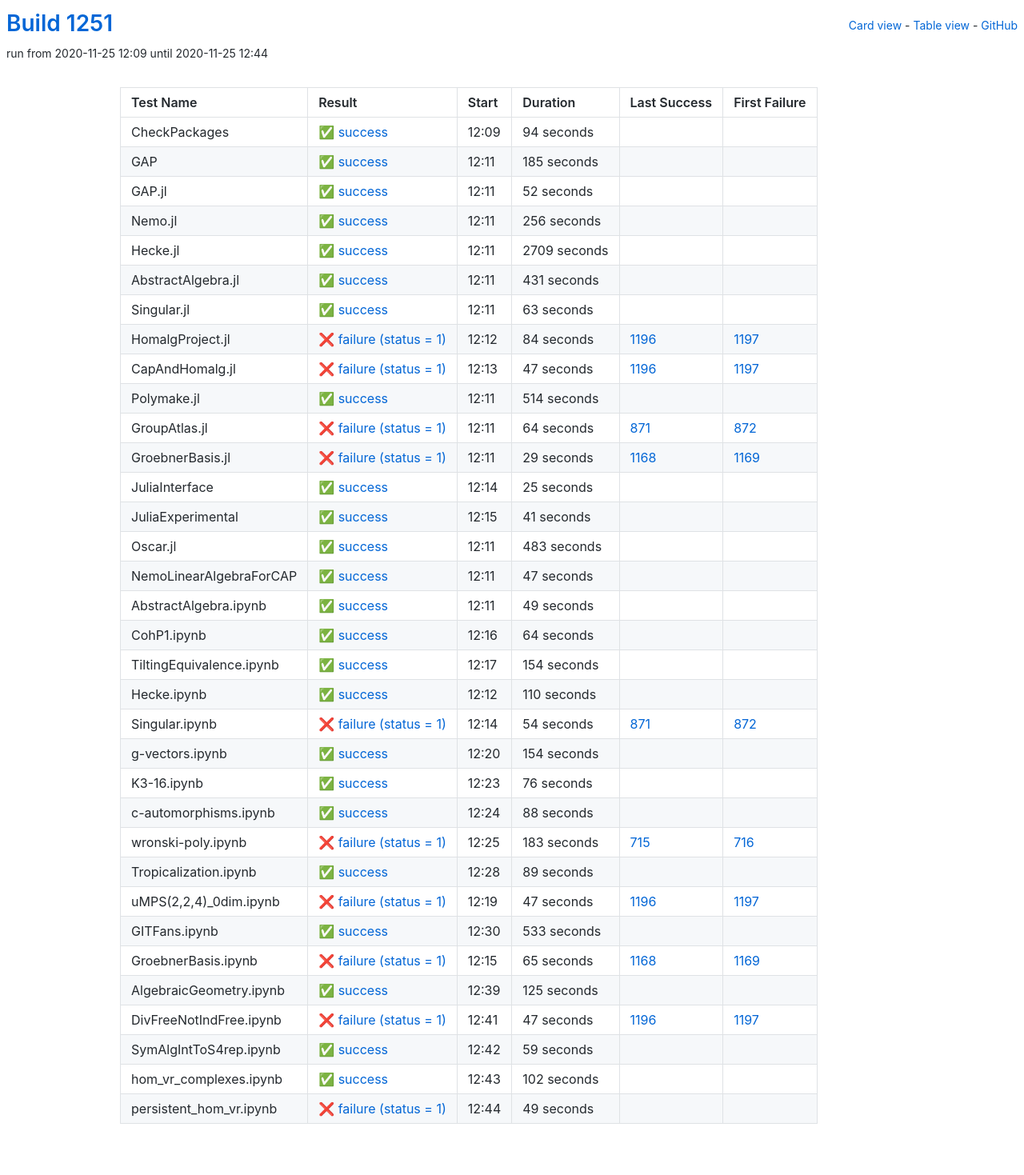
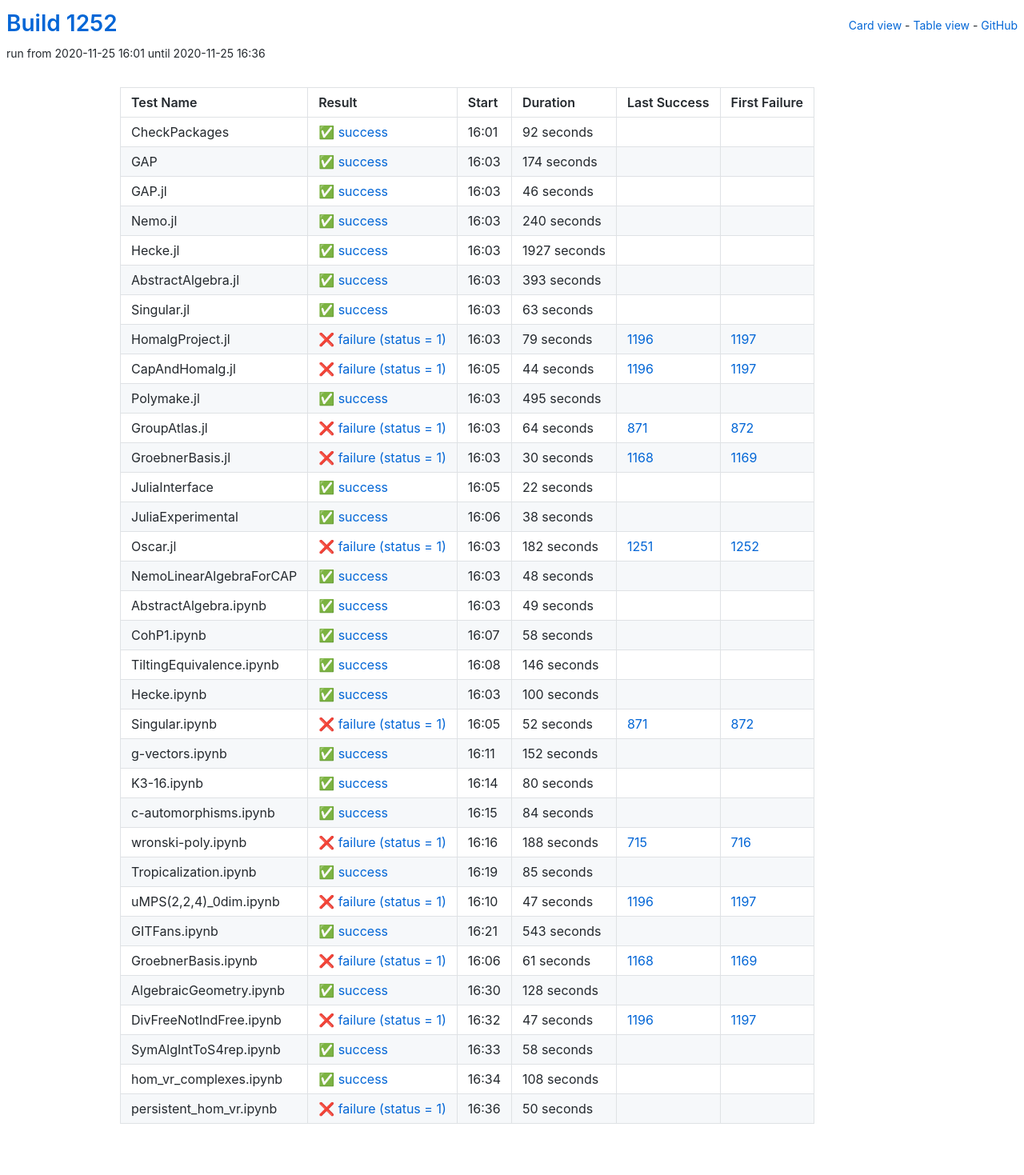
Before and after one commit to oscar-system/oscar-ci-status-stable, a Jekyll site: the page built from table.html, in a window 1280 px wide. Shown: the whole page at 80% size. Built offline with Jekyll 4.4.1, drawn with Linux system fonts in a browser that asks for light colours.

Commit message:
Build #1252

```diff
--- a/_data/ci.yml
+++ b/_data/ci.yml
@@ -1,6 +1,6 @@
 ---
-build: 1251
-build_url: https://oscarci.mathematik.uni-kl.de/job/oscar-stable/1251/
+build: 1252
+build_url: https://oscarci.mathematik.uni-kl.de/job/oscar-stable/1252/
 job: oscar-stable
 organization: oscar-system
 repo: oscar-ci-status-stable
@@ -8,80 +8,80 @@ repourl: https://github.com/oscar-system/oscar-ci-status-stable
 tests:
 - name: CheckPackages
   id: checkpackages
-  log: https://oscarci.mathematik.uni-kl.de/job/oscar-stable/1251/artifact/logs/build-1251/CheckPackages.log
-  start: 2020-11-25 12:09
+  log: https://oscarci.mathematik.uni-kl.de/job/oscar-stable/1252/artifact/logs/build-1252/CheckPackages.log
+  start: 2020-11-25 16:01
   success: true
   exitcode: 0
   status: success
-  duration: 94
+  duration: 92
   last_success: false
   last_success_url:
   first_failure: false
   first_failure_url:
 - name: GAP
   id: gap
-  log: https://oscarci.mathematik.uni-kl.de/job/oscar-stable/1251/artifact/logs/build-1251/GAP.log
-  start: 2020-11-25 12:11
+  log: https://oscarci.mathematik.uni-kl.de/job/oscar-stable/1252/artifact/logs/build-1252/GAP.log
+  start: 2020-11-25 16:03
   success: true
   exitcode: 0
   status: success
-  duration: 185
+  duration: 174
   last_success: false
   last_success_url:
   first_failure: false
   first_failure_url:
 - name: GAP.jl
   id: gap-jl
-  log: https://oscarci.mathematik.uni-kl.de/job/oscar-stable/1251/artifact/logs/build-1251/GAP.jl.log
-  start: 2020-11-25 12:11
+  log: https://oscarci.mathematik.uni-kl.de/job/oscar-stable/1252/artifact/logs/build-1252/GAP.jl.log
+  start: 2020-11-25 16:03
   success: true
   exitcode: 0
   status: success
-  duration: 52
+  duration: 46
   last_success: false
   last_success_url:
   first_failure: false
   first_failure_url:
 - name: Nemo.jl
   id: nemo-jl
-  log: https://oscarci.mathematik.uni-kl.de/job/oscar-stable/1251/artifact/logs/build-1251/Nemo.jl.log
-  start: 2020-11-25 12:11
+  log: https://oscarci.mathematik.uni-kl.de/job/oscar-stable/1252/artifact/logs/build-1252/Nemo.jl.log
+  start: 2020-11-25 16:03
   success: true
   exitcode: 0
   status: success
-  duration: 256
+  duration: 240
   last_success: false
   last_success_url:
   first_failure: false
   first_failure_url:
 - name: Hecke.jl
   id: hecke-jl
-  log: https://oscarci.mathematik.uni-kl.de/job/oscar-stable/1251/artifact/logs/build-1251/Hecke.jl.log
-  start: 2020-11-25 12:11
+  log: https://oscarci.mathematik.uni-kl.de/job/oscar-stable/1252/artifact/logs/build-1252/Hecke.jl.log
+  start: 2020-11-25 16:03
   success: true
   exitcode: 0
   status: success
-  duration: 2709
+  duration: 1927
   last_success: false
   last_success_url:
   first_failure: false
   first_failure_url:
 - name: AbstractAlgebra.jl
   id: abstractalgebra-jl
-  log: https://oscarci.mathematik.uni-kl.de/job/oscar-stable/1251/artifact/logs/build-1251/AbstractAlgebra.jl.log
-  start: 2020-11-25 12:11
+  log: https://oscarci.mathematik.uni-kl.de/job/oscar-stable/1252/artifact/logs/build-1252/AbstractAlgebra.jl.log
+  start: 2020-11-25 16:03
   success: true
   exitcode: 0
   status: success
-  duration: 431
+  duration: 393
   last_success: false
   last_success_url:
   first_failure: false
   first_failure_url:
 - name: Singular.jl
   id: singular-jl
-  log: https://oscarci.mathematik.uni-kl.de/job/oscar-stable/1251/artifact/logs/build-1251/Singular.jl.log
-  start: 2020-11-25 12:11
+  log: https://oscarci.mathematik.uni-kl.de/job/oscar-stable/1252/artifact/logs/build-1252/Singular.jl.log
+  start: 2020-11-25 16:03
   success: true
   exitcode: 0
   status: success
@@ -92,44 +92,44 @@ tests:
   first_failure_url:
 - name: HomalgProject.jl
   id: homalgproject-jl
-  log: https://oscarci.mathematik.uni-kl.de/job/oscar-stable/1251/artifact/logs/build-1251/HomalgProject.jl.log
-  start: 2020-11-25 12:12
+  log: https://oscarci.mathematik.uni-kl.de/job/oscar-stable/1252/artifact/logs/build-1252/HomalgProject.jl.log
+  start: 2020-11-25 16:03
   success: false
   exitcode: 1
   status: failure
-  duration: 84
+  duration: 79
   last_success: 1196
   last_success_url: https://oscarci.mathematik.uni-kl.de/job/oscar-stable/1196/
   first_failure: 1197
   first_failure_url: https://oscarci.mathematik.uni-kl.de/job/oscar-stable/1197/
 - name: CapAndHomalg.jl
   id: capandhomalg-jl
-  log: https://oscarci.mathematik.uni-kl.de/job/oscar-stable/1251/artifact/logs/build-1251/CapAndHomalg.jl.log
-  start: 2020-11-25 12:13
+  log: https://oscarci.mathematik.uni-kl.de/job/oscar-stable/1252/artifact/logs/build-1252/CapAndHomalg.jl.log
+  start: 2020-11-25 16:05
   success: false
   exitcode: 1
   status: failure
-  duration: 47
+  duration: 44
   last_success: 1196
   last_success_url: https://oscarci.mathematik.uni-kl.de/job/oscar-stable/1196/
   first_failure: 1197
   first_failure_url: https://oscarci.mathematik.uni-kl.de/job/oscar-stable/1197/
 - name: Polymake.jl
   id: polymake-jl
-  log: https://oscarci.mathematik.uni-kl.de/job/oscar-stable/1251/artifact/logs/build-1251/Polymake.jl.log
-  start: 2020-11-25 12:11
+  log: https://oscarci.mathematik.uni-kl.de/job/oscar-stable/1252/artifact/logs/build-1252/Polymake.jl.log
+  start: 2020-11-25 16:03
   success: true
   exitcode: 0
   status: success
-  duration: 514
+  duration: 495
   last_success: false
   last_success_url:
   first_failure: false
   first_failure_url:
 - name: GroupAtlas.jl
   id: groupatlas-jl
-  log: https://oscarci.mathematik.uni-kl.de/job/oscar-stable/1251/artifact/logs/build-1251/GroupAtlas.jl.log
-  start: 2020-11-25 12:11
+  log: https://oscarci.mathematik.uni-kl.de/job/oscar-stable/1252/artifact/logs/build-1252/GroupAtlas.jl.log
+  start: 2020-11-25 16:03
   success: false
   exitcode: 1
   status: failure
@@ -140,68 +140,68 @@ tests:
   first_failure_url: https://oscarci.mathematik.uni-kl.de/job/oscar-stable/872/
 - name: GroebnerBasis.jl
   id: groebnerbasis-jl
-  log: https://oscarci.mathematik.uni-kl.de/job/oscar-stable/1251/artifact/logs/build-1251/GroebnerBasis.jl.log
-  start: 2020-11-25 12:11
+  log: https://oscarci.mathematik.uni-kl.de/job/oscar-stable/1252/artifact/logs/build-1252/GroebnerBasis.jl.log
+  start: 2020-11-25 16:03
   success: false
   exitcode: 1
   status: failure
-  duration: 29
+  duration: 30
   last_success: 1168
   last_success_url: https://oscarci.mathematik.uni-kl.de/job/oscar-stable/1168/
   first_failure: 1169
   first_failure_url: https://oscarci.mathematik.uni-kl.de/job/oscar-stable/1169/
 - name: JuliaInterface
   id: juliainterface
-  log: https://oscarci.mathematik.uni-kl.de/job/oscar-stable/1251/artifact/logs/build-1251/JuliaInterface.log
-  start: 2020-11-25 12:14
+  log: https://oscarci.mathematik.uni-kl.de/job/oscar-stable/1252/artifact/logs/build-1252/JuliaInterface.log
+  start: 2020-11-25 16:05
   success: true
   exitcode: 0
   status: success
-  duration: 25
+  duration: 22
   last_success: false
   last_success_url:
   first_failure: false
   first_failure_url:
 - name: JuliaExperimental
   id: juliaexperimental
-  log: https://oscarci.mathematik.uni-kl.de/job/oscar-stable/1251/artifact/logs/build-1251/JuliaExperimental.log
-  start: 2020-11-25 12:15
+  log: https://oscarci.mathematik.uni-kl.de/job/oscar-stable/1252/artifact/logs/build-1252/JuliaExperimental.log
+  start: 2020-11-25 16:06
   success: true
   exitcode: 0
   status: success
-  duration: 41
+  duration: 38
   last_success: false
   last_success_url:
   first_failure: false
   first_failure_url:
 - name: Oscar.jl
   id: oscar-jl
-  log: https://oscarci.mathematik.uni-kl.de/job/oscar-stable/1251/artifact/logs/build-1251/Oscar.jl.log
-  start: 2020-11-25 12:11
+  log: https://oscarci.mathematik.uni-kl.de/job/oscar-stable/1252/artifact/logs/build-1252/Oscar.jl.log
+  start: 2020-11-25 16:03
+  success: false
+  exitcode: 1
+  status: failure
+  duration: 182
+  last_success: 1251
+  last_success_url: https://oscarci.mathematik.uni-kl.de/job/oscar-stable/1251/
+  first_failure: 1252
+  first_failure_url: https://oscarci.mathematik.uni-kl.de/job/oscar-stable/1252/
+- name: NemoLinearAlgebraForCAP
+  id: nemolinearalgebraforcap
+  log: https://oscarci.mathematik.uni-kl.de/job/oscar-stable/1252/artifact/logs/build-1252/NemoLinearAlgebraForCAP.log
+  start: 2020-11-25 16:03
   success: true
   exitcode: 0
   status: success
-  duration: 483
-  last_success: false
-  last_success_url:
-  first_failure: false
-  first_failure_url:
-- name: NemoLinearAlgebraForCAP
-  id: nemolinearalgebraforcap
-  log: https://oscarci.mathematik.uni-kl.de/job/oscar-stable/1251/artifact/logs/build-1251/NemoLinearAlgebraForCAP.log
-  start: 2020-11-25 12:11
-  success: true
-  exitcode: 0
-  status: success
-  duration: 47
+  duration: 48
   last_success: false
   last_success_url:
   first_failure: false
   first_failure_url:
 - name: AbstractAlgebra.ipynb
   id: abstractalgebra-ipynb
-  log: https://oscarci.mathematik.uni-kl.de/job/oscar-stable/1251/artifact/logs/build-1251/AbstractAlgebra.ipynb.log
-  start: 2020-11-25 12:11
+  log: https://oscarci.mathematik.uni-kl.de/job/oscar-stable/1252/artifact/logs/build-1252/AbstractAlgebra.ipynb.log
+  start: 2020-11-25 16:03
   success: true
   exitcode: 0
   status: success
@@ -212,116 +212,116 @@ tests:
   first_failure_url:
 - name: CohP1.ipynb
   id: cohp1-ipynb
-  log: https://oscarci.mathematik.uni-kl.de/job/oscar-stable/1251/artifact/logs/build-1251/CohP1.ipynb.log
-  start: 2020-11-25 12:16
+  log: https://oscarci.mathematik.uni-kl.de/job/oscar-stable/1252/artifact/logs/build-1252/CohP1.ipynb.log
+  start: 2020-11-25 16:07
   success: true
   exitcode: 0
   status: success
-  duration: 64
+  duration: 58
   last_success: false
   last_success_url:
   first_failure: false
   first_failure_url:
 - name: TiltingEquivalence.ipynb
   id: tiltingequivalence-ipynb
-  log: https://oscarci.mathematik.uni-kl.de/job/oscar-stable/1251/artifact/logs/build-1251/TiltingEquivalence.ipynb.log
-  start: 2020-11-25 12:17
+  log: https://oscarci.mathematik.uni-kl.de/job/oscar-stable/1252/artifact/logs/build-1252/TiltingEquivalence.ipynb.log
+  start: 2020-11-25 16:08
   success: true
   exitcode: 0
   status: success
-  duration: 154
+  duration: 146
   last_success: false
   last_success_url:
   first_failure: false
   first_failure_url:
 - name: Hecke.ipynb
   id: hecke-ipynb
-  log: https://oscarci.mathematik.uni-kl.de/job/oscar-stable/1251/artifact/logs/build-1251/Hecke.ipynb.log
-  start: 2020-11-25 12:12
+  log: https://oscarci.mathematik.uni-kl.de/job/oscar-stable/1252/artifact/logs/build-1252/Hecke.ipynb.log
+  start: 2020-11-25 16:03
   success: true
   exitcode: 0
   status: success
-  duration: 110
+  duration: 100
   last_success: false
   last_success_url:
   first_failure: false
   first_failure_url:
 - name: Singular.ipynb
   id: singular-ipynb
-  log: https://oscarci.mathematik.uni-kl.de/job/oscar-stable/1251/artifact/logs/build-1251/Singular.ipynb.log
-  start: 2020-11-25 12:14
+  log: https://oscarci.mathematik.uni-kl.de/job/oscar-stable/1252/artifact/logs/build-1252/Singular.ipynb.log
+  start: 2020-11-25 16:05
   success: false
   exitcode: 1
   status: failure
-  duration: 54
+  duration: 52
   last_success: 871
   last_success_url: https://oscarci.mathematik.uni-kl.de/job/oscar-stable/871/
   first_failure: 872
   first_failure_url: https://oscarci.mathematik.uni-kl.de/job/oscar-stable/872/
 - name: g-vectors.ipynb
   id: g-vectors-ipynb
-  log: https://oscarci.mathematik.uni-kl.de/job/oscar-stable/1251/artifact/logs/build-1251/g-vectors.ipynb.log
-  start: 2020-11-25 12:20
+  log: https://oscarci.mathematik.uni-kl.de/job/oscar-stable/1252/artifact/logs/build-1252/g-vectors.ipynb.log
+  start: 2020-11-25 16:11
   success: true
   exitcode: 0
   status: success
-  duration: 154
+  duration: 152
   last_success: false
   last_success_url:
   first_failure: false
   first_failure_url:
 - name: K3-16.ipynb
   id: k3-16-ipynb
-  log: https://oscarci.mathematik.uni-kl.de/job/oscar-stable/1251/artifact/logs/build-1251/K3-16.ipynb.log
-  start: 2020-11-25 12:23
+  log: https://oscarci.mathematik.uni-kl.de/job/oscar-stable/1252/artifact/logs/build-1252/K3-16.ipynb.log
+  start: 2020-11-25 16:14
   success: true
   exitcode: 0
   status: success
-  duration: 76
+  duration: 80
   last_success: false
   last_success_url:
   first_failure: false
   first_failure_url:
 - name: c-automorphisms.ipynb
   id: c-automorphisms-ipynb
-  log: https://oscarci.mathematik.uni-kl.de/job/oscar-stable/1251/artifact/logs/build-1251/c-automorphisms.ipynb.log
-  start: 2020-11-25 12:24
+  log: https://oscarci.mathematik.uni-kl.de/job/oscar-stable/1252/artifact/logs/build-1252/c-automorphisms.ipynb.log
+  start: 2020-11-25 16:15
   success: true
   exitcode: 0
   status: success
-  duration: 88
+  duration: 84
   last_success: false
   last_success_url:
   first_failure: false
   first_failure_url:
 - name: wronski-poly.ipynb
   id: wronski-poly-ipynb
-  log: https://oscarci.mathematik.uni-kl.de/job/oscar-stable/1251/artifact/logs/build-1251/wronski-poly.ipynb.log
-  start: 2020-11-25 12:25
+  log: https://oscarci.mathematik.uni-kl.de/job/oscar-stable/1252/artifact/logs/build-1252/wronski-poly.ipynb.log
+  start: 2020-11-25 16:16
   success: false
   exitcode: 1
   status: failure
-  duration: 183
+  duration: 188
   last_success: 715
   last_success_url: https://oscarci.mathematik.uni-kl.de/job/oscar-stable/715/
   first_failure: 716
   first_failure_url: https://oscarci.mathematik.uni-kl.de/job/oscar-stable/716/
 - name: Tropicalization.ipynb
   id: tropicalization-ipynb
-  log: https://oscarci.mathematik.uni-kl.de/job/oscar-stable/1251/artifact/logs/build-1251/Tropicalization.ipynb.log
-  start: 2020-11-25 12:28
+  log: https://oscarci.mathematik.uni-kl.de/job/oscar-stable/1252/artifact/logs/build-1252/Tropicalization.ipynb.log
+  start: 2020-11-25 16:19
   success: true
   exitcode: 0
   status: success
-  duration: 89
+  duration: 85
   last_success: false
   last_success_url:
   first_failure: false
   first_failure_url:
 - name: uMPS(2,2,4)_0dim.ipynb
   id: umps-2-2-4-0dim-ipynb
-  log: https://oscarci.mathematik.uni-kl.de/job/oscar-stable/1251/artifact/logs/build-1251/uMPS-2-2-4-_0dim.ipynb.log
-  start: 2020-11-25 12:19
+  log: https://oscarci.mathematik.uni-kl.de/job/oscar-stable/1252/artifact/logs/build-1252/uMPS-2-2-4-_0dim.ipynb.log
+  start: 2020-11-25 16:10
   success: false
   exitcode: 1
   status: failure
@@ -332,44 +332,44 @@ tests:
   first_failure_url: https://oscarci.mathematik.uni-kl.de/job/oscar-stable/1197/
 - name: GITFans.ipynb
   id: gitfans-ipynb
-  log: https://oscarci.mathematik.uni-kl.de/job/oscar-stable/1251/artifact/logs/build-1251/GITFans.ipynb.log
-  start: 2020-11-25 12:30
+  log: https://oscarci.mathematik.uni-kl.de/job/oscar-stable/1252/artifact/logs/build-1252/GITFans.ipynb.log
+  start: 2020-11-25 16:21
   success: true
   exitcode: 0
   status: success
-  duration: 533
+  duration: 543
   last_success: false
   last_success_url:
   first_failure: false
   first_failure_url:
 - name: GroebnerBasis.ipynb
   id: groebnerbasis-ipynb
-  log: https://oscarci.mathematik.uni-kl.de/job/oscar-stable/1251/artifact/logs/build-1251/GroebnerBasis.ipynb.log
-  start: 2020-11-25 12:15
+  log: https://oscarci.mathematik.uni-kl.de/job/oscar-stable/1252/artifact/logs/build-1252/GroebnerBasis.ipynb.log
+  start: 2020-11-25 16:06
   success: false
   exitcode: 1
   status: failure
-  duration: 65
+  duration: 61
   last_success: 1168
   last_success_url: https://oscarci.mathematik.uni-kl.de/job/oscar-stable/1168/
   first_failure: 1169
   first_failure_url: https://oscarci.mathematik.uni-kl.de/job/oscar-stable/1169/
 - name: AlgebraicGeometry.ipynb
   id: algebraicgeometry-ipynb
-  log: https://oscarci.mathematik.uni-kl.de/job/oscar-stable/1251/artifact/logs/build-1251/AlgebraicGeometry.ipynb.log
-  start: 2020-11-25 12:39
+  log: https://oscarci.mathematik.uni-kl.de/job/oscar-stable/1252/artifact/logs/build-1252/AlgebraicGeometry.ipynb.log
+  start: 2020-11-25 16:30
   success: true
   exitcode: 0
   status: success
-  duration: 125
+  duration: 128
   last_success: false
   last_success_url:
   first_failure: false
   first_failure_url:
 - name: DivFreeNotIndFree.ipynb
   id: divfreenotindfree-ipynb
-  log: https://oscarci.mathematik.uni-kl.de/job/oscar-stable/1251/artifact/logs/build-1251/DivFreeNotIndFree.ipynb.log
-  start: 2020-11-25 12:41
+  log: https://oscarci.mathematik.uni-kl.de/job/oscar-stable/1252/artifact/logs/build-1252/DivFreeNotIndFree.ipynb.log
+  start: 2020-11-25 16:32
   success: false
   exitcode: 1
   status: failure
@@ -380,36 +380,36 @@ tests:
   first_failure_url: https://oscarci.mathematik.uni-kl.de/job/oscar-stable/1197/
 - name: SymAlgIntToS4rep.ipynb
   id: symalginttos4rep-ipynb
-  log: https://oscarci.mathematik.uni-kl.de/job/oscar-stable/1251/artifact/logs/build-1251/SymAlgIntToS4rep.ipynb.log
-  start: 2020-11-25 12:42
+  log: https://oscarci.mathematik.uni-kl.de/job/oscar-stable/1252/artifact/logs/build-1252/SymAlgIntToS4rep.ipynb.log
+  start: 2020-11-25 16:33
   success: true
   exitcode: 0
   status: success
-  duration: 59
+  duration: 58
   last_success: false
   last_success_url:
   first_failure: false
   first_failure_url:
 - name: hom_vr_complexes.ipynb
   id: hom-vr-complexes-ipynb
-  log: https://oscarci.mathematik.uni-kl.de/job/oscar-stable/1251/artifact/logs/build-1251/hom_vr_complexes.ipynb.log
-  start: 2020-11-25 12:43
+  log: https://oscarci.mathematik.uni-kl.de/job/oscar-stable/1252/artifact/logs/build-1252/hom_vr_complexes.ipynb.log
+  start: 2020-11-25 16:34
   success: true
   exitcode: 0
   status: success
-  duration: 102
+  duration: 108
   last_success: false
   last_success_url:
   first_failure: false
   first_failure_url:
 - name: persistent_hom_vr.ipynb
   id: persistent-hom-vr-ipynb
-  log: https://oscarci.mathematik.uni-kl.de/job/oscar-stable/1251/artifact/logs/build-1251/persistent_hom_vr.ipynb.log
-  start: 2020-11-25 12:44
+  log: https://oscarci.mathematik.uni-kl.de/job/oscar-stable/1252/artifact/logs/build-1252/persistent_hom_vr.ipynb.log
+  start: 2020-11-25 16:36
   success: false
   exitcode: 1
   status: failure
-  duration: 49
+  duration: 50
   last_success: false
   last_success_url:
   first_failure: false
```
Also changed, not shown: README.md.
